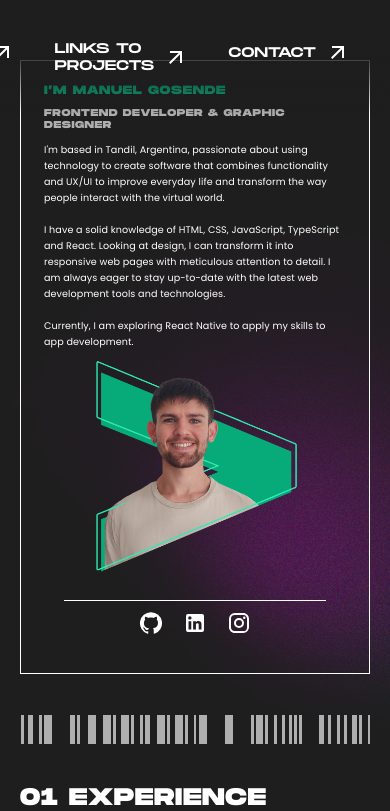
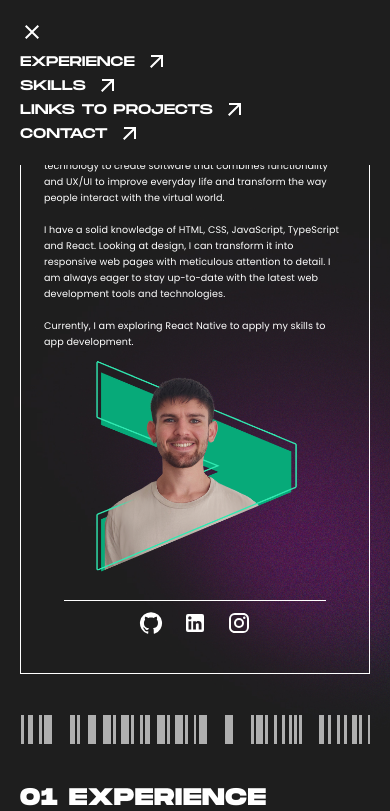
Before and after one commit to ManuelGosende/portfolio, a React (Create React App) app: page / in a window 390 px wide. Shown: the top 811 px of the page. Built offline with nearby package versions, Linux system fonts and the light colour scheme.

Commit message:
menu burger finished

```diff
--- a/src/components/LinkToProject.tsx
+++ b/src/components/LinkToProject.tsx
@@ -12,6 +12,7 @@ export const LinkToProject: React.FC<LinkToProjectProps> = ({ text }) => {
   return (
     <FlexBox
       width="fit-content"
+      alignItems="center"
       gap={theme.spacing(1)}
       padding="2px"
       sx={{
--- a/src/components/MenuLink.tsx
+++ b/src/components/MenuLink.tsx
@@ -1,6 +1,7 @@
 import { Link as LinkScroll } from 'react-scroll';
 import { FlexBox } from './FlexBox';
 import ArrowOutwardIcon from '@mui/icons-material/ArrowOutward';
+import { Theme, useMediaQuery, useTheme } from "@mui/material";
 
 interface MenuLinkProps {
   to: string;
@@ -8,6 +9,10 @@ interface MenuLinkProps {
 }
 
 export const MenuLink: React.FC<MenuLinkProps> = ({ to, children }) => {
+
+  const theme = useTheme();
+  const downMd = useMediaQuery((theme: Theme) => theme.breakpoints.down("md"));
+
   return (
     <LinkScroll
       style={{
@@ -16,7 +21,7 @@ export const MenuLink: React.FC<MenuLinkProps> = ({ to, children }) => {
       to={to}
       spy={true}
       smooth={true}
-      offset={-40}
+      offset={downMd ? -150 : -40}
       duration={500}
     >
       <FlexBox
--- a/src/components/NavBar.tsx
+++ b/src/components/NavBar.tsx
@@ -1,22 +1,13 @@
+import { useState } from "react";
+import { Theme, useMediaQuery, useTheme } from "@mui/material";
 import { FlexBox } from "./FlexBox";
-import { theme } from '../theme/theme';
 import { MenuLink } from "./MenuLink";
+import MenuIcon from '@mui/icons-material/Menu';
+import CloseIcon from '@mui/icons-material/Close';
 
-export const NavBar = () => {
+const MenuLinkList = () => {
   return (
-    <FlexBox
-      width="100%"
-      gap={theme.spacing(4)}
-      justifyContent="end"
-      position="fixed"
-      sx={{
-        background: 'linear-gradient(180deg, rgba(30,30,30,1) 43%, rgba(30,30,30,0) 100%)',
-        marginLeft: '-40px',
-        padding: theme.spacing(4),
-        paddingLeft: '0px',
-
-      }}
-    >
+    <>
       <MenuLink to="experience">
         EXPERIENCE
       </MenuLink>
@@ -29,6 +20,58 @@ export const NavBar = () => {
       <MenuLink to="contact">
         CONTACT
       </MenuLink>
+    </>
+  );
+}
+
+export const NavBar = () => {
+
+  const [open, setOpen] = useState(true);
+
+  const theme = useTheme();
+  const downMd = useMediaQuery((theme: Theme) => theme.breakpoints.down("md"));
+
+  return (
+    <FlexBox
+      width="100%"
+      gap={theme.spacing(4)}
+      display={downMd ? "block" : "flex"}
+      justifyContent={downMd ? "start" : "end"}
+      position="fixed"
+      sx={{
+        background: downMd ? theme.palette.primary.dark : 'linear-gradient(180deg, rgba(30,30,30,1) 43%, rgba(30,30,30,0) 100%)',
+        marginLeft: downMd ? '' : '-40px',
+        padding: downMd ? theme.spacing(2) : theme.spacing(4),
+        paddingLeft: downMd ? '' : '0px',
+
+      }}
+    >
+      { downMd ?
+      <>
+        { open ?
+          <>
+            <CloseIcon
+              sx={{
+                color: "primary.light"
+              }}
+              onClick={() => setOpen(false)}
+            />
+            <MenuLinkList />
+          </>
+          :
+          <MenuIcon
+            sx={{
+              color: "primary.light"
+            }}
+            onClick={() => setOpen(true)}
+          />
+        }
+      </>
+      :
+      <>
+        <MenuLinkList />
+      </>
+      }
     </FlexBox>
   );
 }
```
